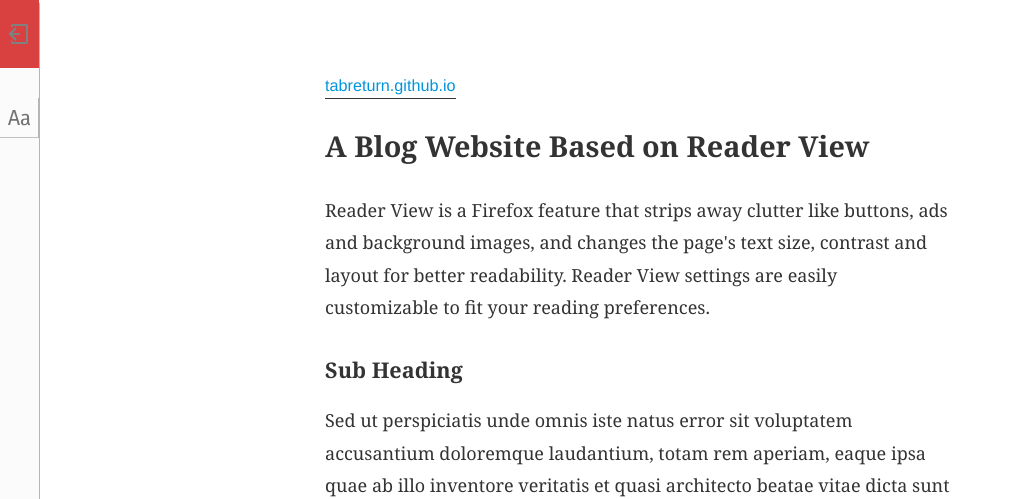
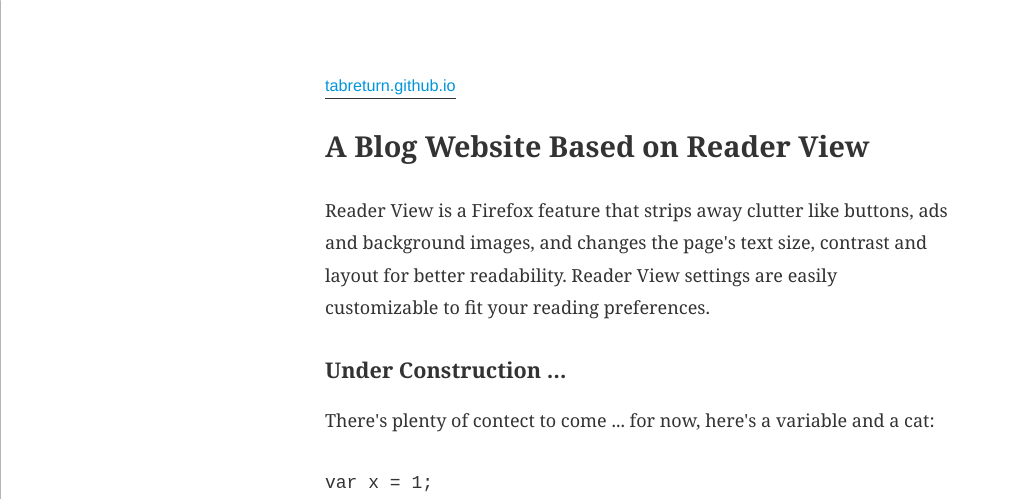
Before and after one commit to tabreturn/tabreturn.github.io, a Jekyll site: the page built from index.html, in a window 1280 px wide, cut to the strip 0-499 px from the top of the page. Shown: the whole strip, without its empty margins (0-1012 px from the left). Built offline with Jekyll 4.4.1, drawn with Linux system fonts in a browser that asks for light colours; a script that is not in the unit is left out; some of the changed text lies outside the part shown.

Commit message:
- add under construction content

```diff
--- a/_layouts/default.html
+++ b/_layouts/default.html
@@ -20,11 +20,9 @@
       <div id="moz-reader-content" class="line-height5" style="display: block;">
         <p>
           Reader View is a Firefox feature that strips away clutter like buttons, ads and background images, and changes the page's text size, contrast and layout for better readability. Reader View settings are easily customizable to fit your reading preferences.
-        <h2>
-          Sub Heading
-        </h2>
+        <h2>Under Construction &hellip;</h2>
         <p>
-          Sed ut perspiciatis unde omnis iste natus error sit voluptatem accusantium doloremque laudantium, totam rem aperiam, eaque ipsa quae ab illo inventore veritatis et quasi architecto beatae vitae dicta sunt explicabo. Nemo enim ipsam voluptatem quia voluptas sit aspernatur aut odit aut fugit, sed quia consequuntur magni dolores eos qui ratione voluptatem sequi nesciunt. Neque porro quisquam est, qui dolorem ipsum quia dolor sit amet, consectetur, adipisci velit, sed quia non numquam eius modi tempora incidunt ut labore et dolore magnam aliquam quaerat voluptatem. Ut enim ad minima veniam, quis nostrum exercitationem ullam corporis suscipit laboriosam, nisi ut aliquid ex ea commodi consequatur? Quis autem vel eum iure reprehenderit qui in ea voluptate velit esse quam nihil molestiae consequatur, vel illum qui dolorem eum fugiat quo voluptas nulla pariatur?
+          There's plenty of contect to come ... for now, here's a variable and a cat:
         </p>
         <pre>var x = 1;</pre>
         <figure>
@@ -37,6 +35,7 @@
   </div>
 
   <ul id="reader-toolbar" class="toolbar">
+    <!--
     <li><button id="close-button" class="button close-button" title="Close Reader View"></button></li>
     <ul id="style-dropdown" class="dropdown">
       <li><button class="dropdown-toggle button style-button" title="Type controls"></button></li>
@@ -62,6 +61,7 @@
         <div class="dropdown-arrow">
       </div></li>
     </ul>
+  -->
   </ul>
 
 
```
